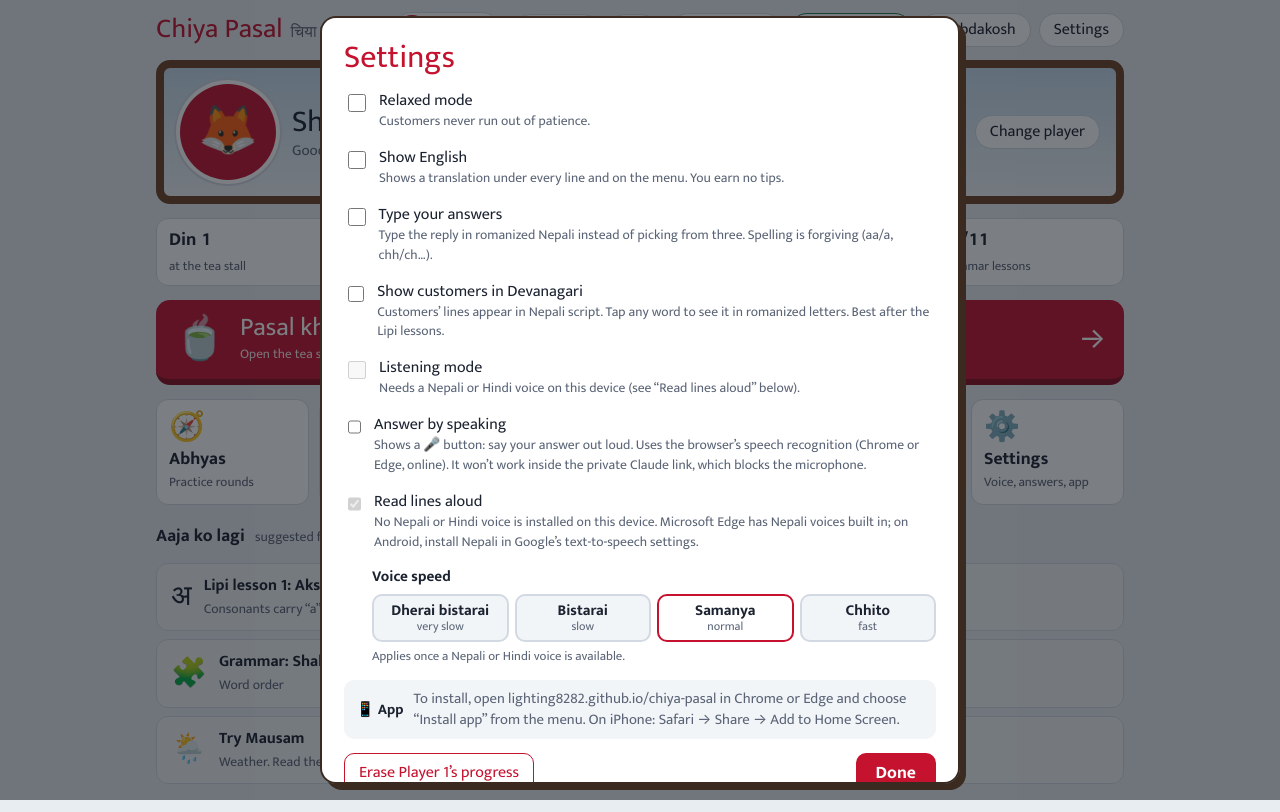
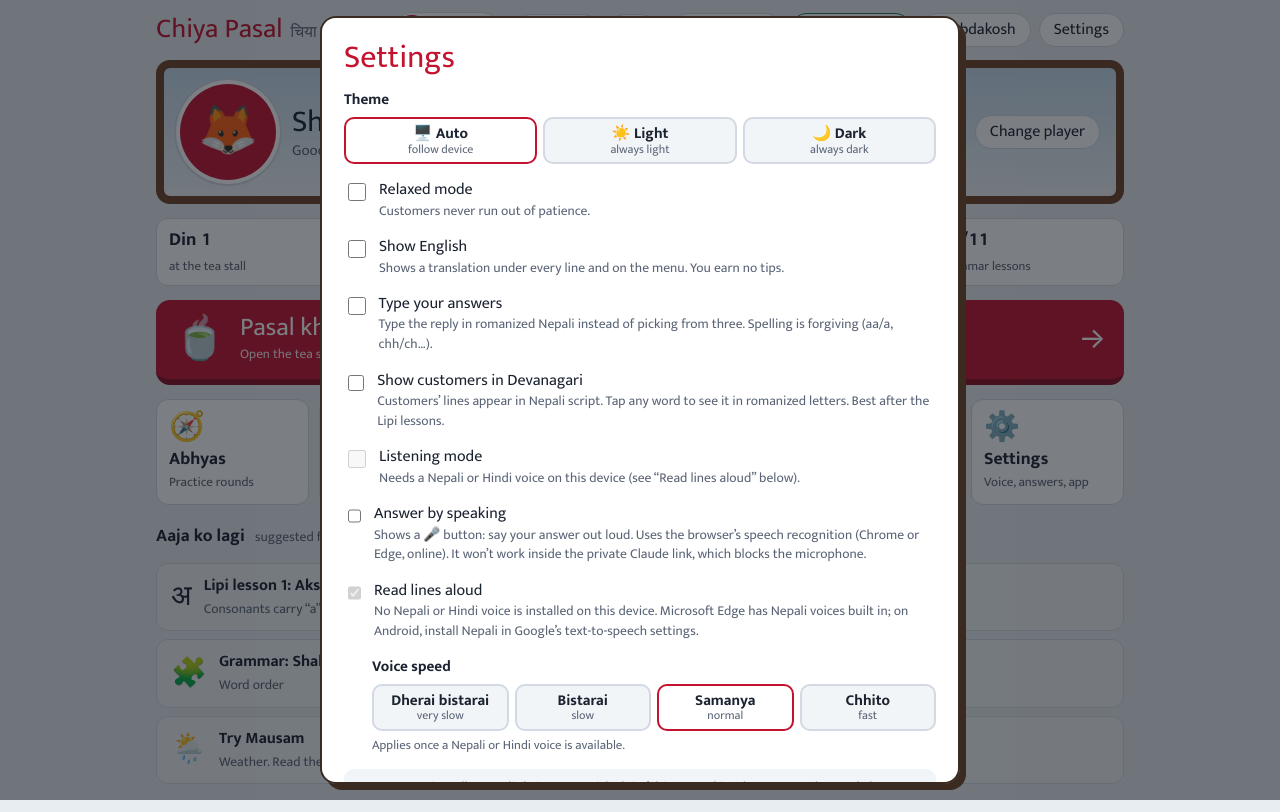
Before and after one commit to lighting8282/chiya-pasal-adult, a plain HTML site: page index.html in a window 1280 px wide. Both pictures are taken after a click on the button "Settings". Drawn offline with Linux system fonts and the light colour scheme; a web font is replaced by a local one.

Commit message:
Theme setting: Auto, Light or Dark

```diff
--- a/index.html
+++ b/index.html
@@ -14,6 +14,10 @@
 <meta name="apple-mobile-web-app-title" content="Chiya Pasal">
 <meta name="apple-mobile-web-app-status-bar-style" content="black-translucent">
 <meta name="claude:viewport-fit-sides" content="cover">
+<script>
+// apply the saved theme before anything draws (Auto = follow the device)
+try{const t=localStorage.getItem('chiya-pasal-theme');if(t==='light'||t==='dark')document.documentElement.dataset.theme=t;}catch(e){}
+</script>
 <link rel="preconnect" href="https://fonts.googleapis.com">
 <link rel="preconnect" href="https://fonts.gstatic.com" crossorigin>
 <link rel="stylesheet" href="https://fonts.googleapis.com/css2?family=Mukta:wght@400;500;700&family=Yatra+One&display=swap">
@@ -419,6 +423,8 @@ body[data-mode="weather"] .work,body[data-mode="family"] .work,body[data-mode="w
 .set-install{display:flex;flex-wrap:wrap;gap:6px 10px;align-items:center;background:var(--surface-2);border-radius:10px;padding:8px 12px;font-size:.92rem}
 .set-install span{flex:1 1 240px;color:var(--muted)}
 .set-speed{display:flex;flex-direction:column;gap:6px;padding-left:28px;font-size:.95rem}
+.set-theme{padding-left:0}
+.set-theme .speeds{grid-template-columns:repeat(3,minmax(0,1fr))}
 .set-speed.novoice::after{content:"Applies once a Nepali or Hindi voice is available.";color:var(--muted);font-size:.8rem}
 .speeds{display:grid;grid-template-columns:repeat(4,minmax(0,1fr));gap:6px}
 .speeds button{display:flex;flex-direction:column;align-items:center;background:var(--surface-2);border:2px solid var(--line);border-radius:10px;padding:6px 4px;line-height:1.15}
@@ -528,6 +534,9 @@ body[data-mode="weather"] .work,body[data-mode="family"] .work,body[data-mode="w
 <div class="overlay" id="ovBook" hidden><div class="sheet" id="bookBody"></div></div>
 <div class="overlay" id="ovSet" hidden><div class="sheet">
   <h2>Settings</h2>
+  <div class="set-speed set-theme"><b>Theme</b>
+    <div class="speeds" id="themes" role="radiogroup" aria-label="Theme"></div>
+  </div>
   <label class="set"><input type="checkbox" id="optRelaxed"><span>Relaxed mode<small>Customers never run out of patience.</small></span></label>
   <label class="set"><input type="checkbox" id="optEnglish"><span>Show English<small>Shows a translation under every line and on the menu. You earn no tips.</small></span></label>
   <label class="set"><input type="checkbox" id="optType"><span>Type your answers<small>Type the reply in romanized Nepali instead of picking from three. Spelling is forgiving (aa/a, chh/ch…).</small></span></label>
@@ -2461,7 +2470,19 @@ $('#btnPrac').onclick=openPractice;
 $('#btnSet').onclick=()=>{$('#optRelaxed').checked=S.settings.relaxed;$('#optEnglish').checked=S.settings.english;
   $('#optType').checked=S.settings.typing;$('#optListen').checked=S.settings.listen;$('#optMic').checked=S.settings.mic;$('#optDev').checked=!!S.settings.devanagari;
   $('#optListen').disabled=!voiceOn();$('#listenStatus').textContent=voiceOn()?'The customer’s words stay hidden until you answer. Use 🔊 to hear them again.':'Needs a Nepali or Hindi voice on this device (see “Read lines aloud” below).';
-  $('#optMic').disabled=!SR;$('#micStatus').textContent=SR?'Shows a 🎤 button: say your answer out loud. Uses the browser’s speech recognition (Chrome or Edge, online). It won’t work inside the private Claude link, which blocks the microphone.':'This browser has no speech recognition. Try Chrome or Edge.';resetArm=false;$('#btnReset').textContent=`Erase ${curProf().name}’s progress`;show('#ovSet');renderVoiceSettings();renderInstall();};
+  $('#optMic').disabled=!SR;$('#micStatus').textContent=SR?'Shows a 🎤 button: say your answer out loud. Uses the browser’s speech recognition (Chrome or Edge, online). It won’t work inside the private Claude link, which blocks the microphone.':'This browser has no speech recognition. Try Chrome or Edge.';resetArm=false;$('#btnReset').textContent=`Erase ${curProf().name}’s progress`;show('#ovSet');renderVoiceSettings();renderInstall();renderThemes();};
+// theme: Auto follows the device; Light/Dark override it on this device (shared by all players)
+const THEMES=[['auto','🖥️','Auto','follow device'],['light','☀️','Light','always light'],['dark','🌙','Dark','always dark']];
+function renderThemes(){
+  const cur=document.documentElement.dataset.theme||'auto';
+  $('#themes').innerHTML=THEMES.map(t=>`<button type="button" role="radio" aria-checked="${t[0]===cur}" data-th="${t[0]}"><b>${t[1]} ${t[2]}</b><small>${t[3]}</small></button>`).join('');
+  $('#themes').querySelectorAll('button').forEach(b=>b.onclick=()=>{
+    const v=b.dataset.th;
+    if(v==='auto')delete document.documentElement.dataset.theme;else document.documentElement.dataset.theme=v;
+    try{if(v==='auto')localStorage.removeItem('chiya-pasal-theme');else localStorage.setItem('chiya-pasal-theme',v);}catch(e){}
+    renderThemes();startParticles();
+  });
+}
 function renderVoiceSettings(){
   const list=voices.filter(v=>/^(ne|hi|mr)/i.test(v.lang));
   $('#optVoice').checked=S.settings.voice;$('#optVoice').disabled=!npVoice;
@@ -2482,7 +2503,7 @@ function renderSpeeds(){
   $('#speeds').innerHTML=SPEEDS.map(s=>`<button type="button" role="radio" aria-checked="${s===cur}" data-r="${s[2]}"><b>${s[0]}</b><small>${s[1]}</small></button>`).join('');
   $('#speeds').querySelectorAll('button').forEach(b=>b.onclick=()=>{S.settings.rate=+b.dataset.r;save();renderSpeeds();
     if(voiceOn())speak('Ek cup chiya dinus.');});
-  $('.set-speed').classList.toggle('novoice',!voiceOn());
+  $('#speeds').parentElement.classList.toggle('novoice',!voiceOn());
 }
 $('#voiceTest').onclick=()=>{const was=S.settings.voice;S.settings.voice=true;speak('Namaste! Ek cup chiya dinus.');S.settings.voice=was;};
 // ---------- installable app ----------
```
